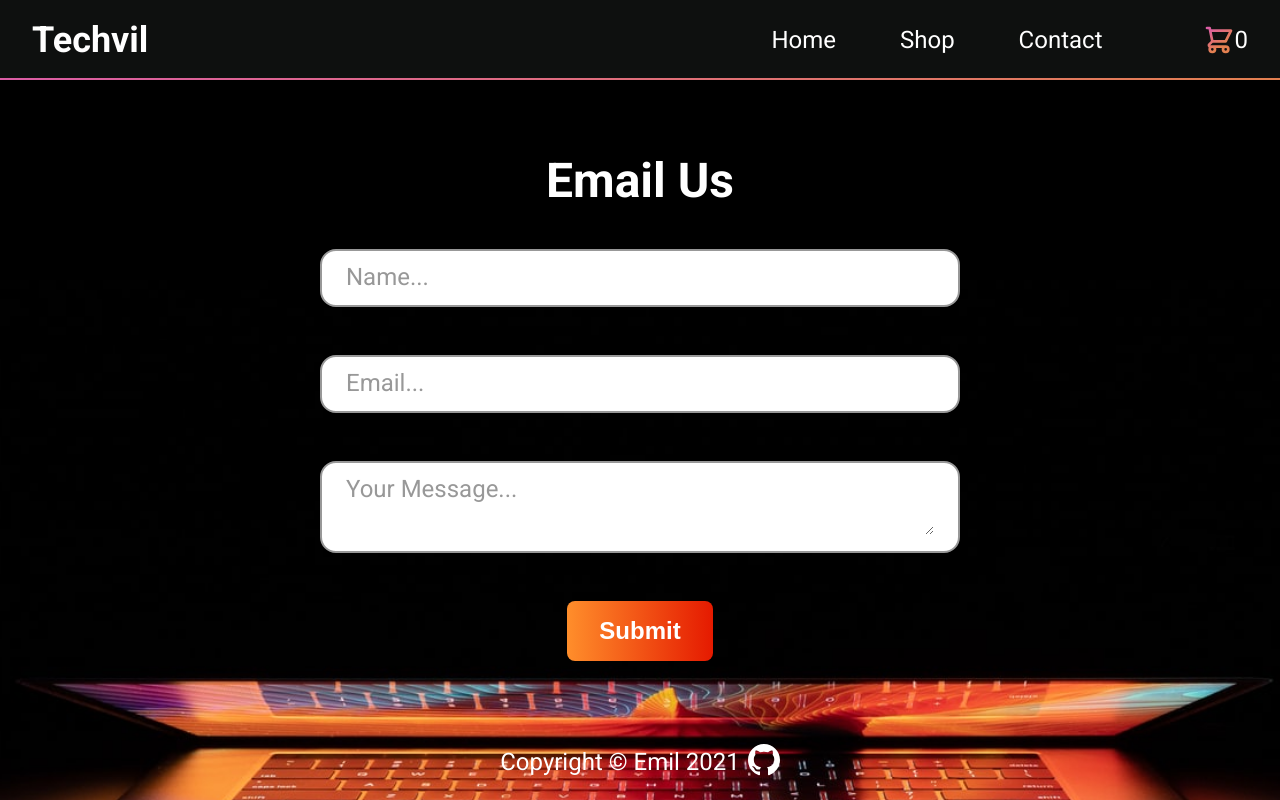
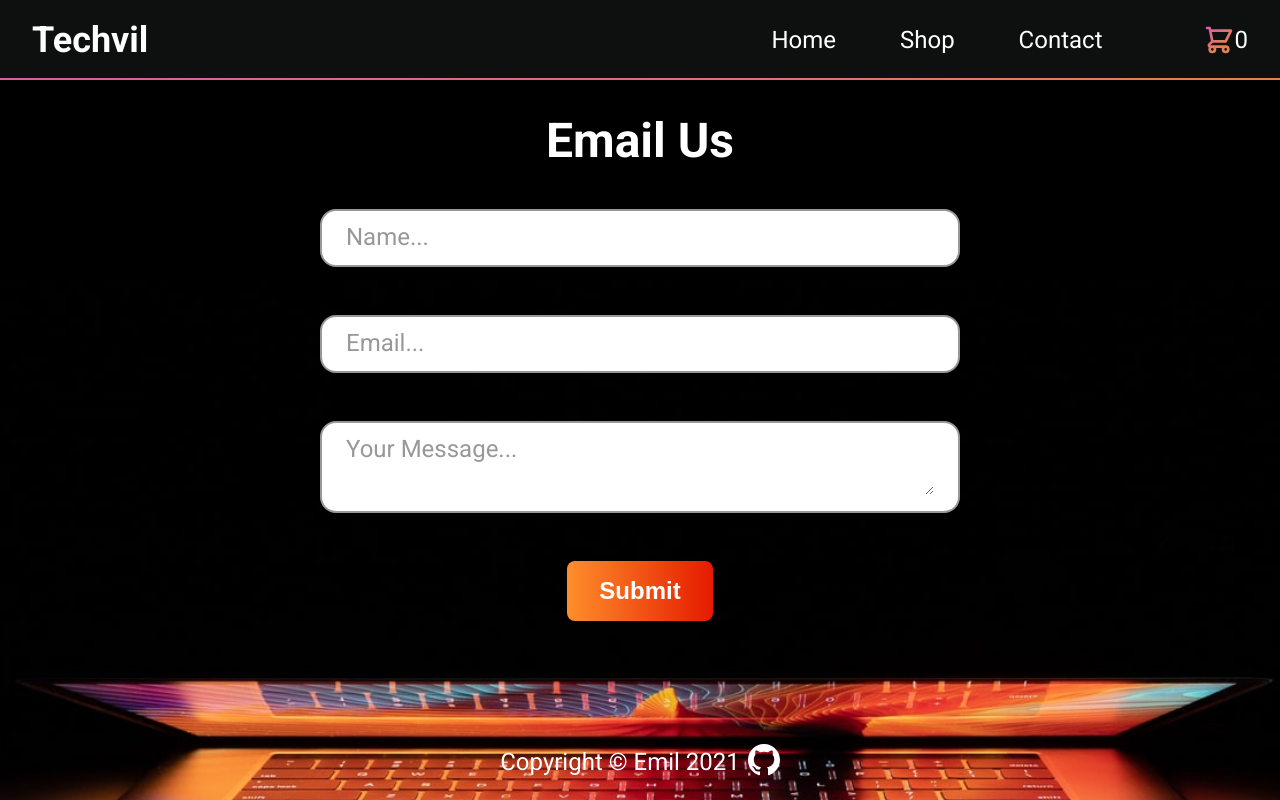
Before and after one commit to emil6957/techvil, a React (Create React App) app: page /contact in a window 1280 px wide. Built offline with nearby package versions, Linux system fonts and the light colour scheme.

Commit message:
small changes to links

```diff
--- a/src/App.js
+++ b/src/App.js
@@ -12,8 +12,8 @@ function App() {
           <Header />
         <Routes>
           <Route path="/" element={ <Hero /> } />
-          <Route path="/Shop" element={ <Shop /> } />
-          <Route path="/Contact" element={ <Contact /> } />
+          <Route path="/shop" element={ <Shop /> } />
+          <Route path="/contact" element={ <Contact /> } />
         </Routes>
       </div>
     </Router>
--- a/src/Components/Contact/Contact.css
+++ b/src/Components/Contact/Contact.css
@@ -7,12 +7,13 @@
     background-position-x: center;
     background-position-y: 200px;
     height: calc(100vh - 80px);
-    padding-top: 2rem;
+    padding-top: 1rem;
 }
 
 .contact__title {
     font-size: 3rem;
     text-align: center;
+    margin-top: 1rem;
 }
 
 .contact__form {
--- a/src/Components/Nav/Nav.js
+++ b/src/Components/Nav/Nav.js
@@ -6,8 +6,8 @@ export default function Nav() {
         <nav>
             <ul className="page-links">
                 <li className="nav-link"><Link to="/">Home</Link></li>
-                <li className="nav-link"><Link to="/Shop">Shop</Link></li>
-                <li className="nav-link"><Link to="/Contact">Contact</Link></li>
+                <li className="nav-link"><Link to="/shop">Shop</Link></li>
+                <li className="nav-link"><Link to="/contact">Contact</Link></li>
             </ul>
         </nav>
     )
```
